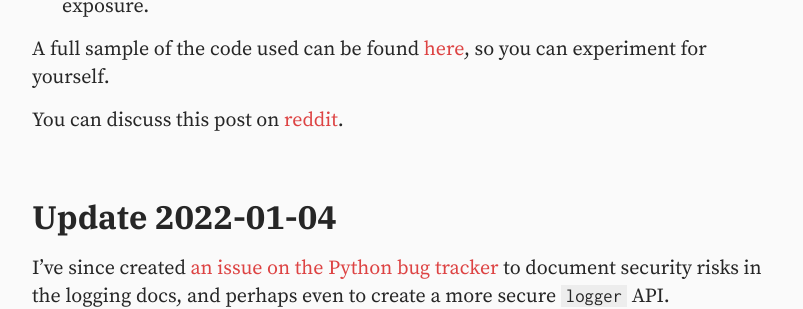
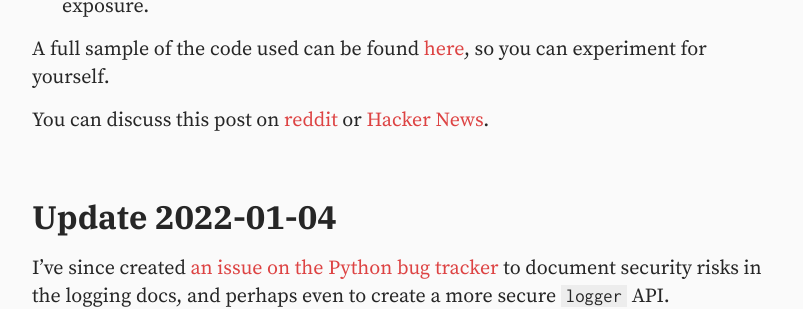
Before and after one commit to ariebovenberg/ariebovenberg.github.io, a Jekyll site: the page built from _posts/2021-12-27-is-your-python-code-vulnerable-to-log-injection.md, in a window 1280 px wide and 900 px high, scrolled down 4714 px. Shown: the part 152-461 px from the top of the window, without its empty margins (238-1041 px from the left). Built offline with Jekyll 4.4.1, drawn with Linux system fonts in a browser that asks for light colours.

Commit message:
add hackernews link

```diff
--- a/_posts/2021-12-27-is-your-python-code-vulnerable-to-log-injection.md
+++ b/_posts/2021-12-27-is-your-python-code-vulnerable-to-log-injection.md
@@ -210,7 +210,8 @@ A full sample of the code used can be found
 [here](https://gist.github.com/ariebovenberg/dfd849ddc7a0dc7428a22b5b8a468134),
 so you can experiment for yourself.
 
-You can discuss this post on [reddit](https://www.reddit.com/r/Python/comments/rqaysb/is_your_python_code_vulnerable_to_log_injection/).
+You can discuss this post on [reddit](https://www.reddit.com/r/Python/comments/rqaysb/is_your_python_code_vulnerable_to_log_injection/)
+or [Hacker News](https://news.ycombinator.com/item?id=29803530).
 
 ### Update 2022-01-04
 
```
